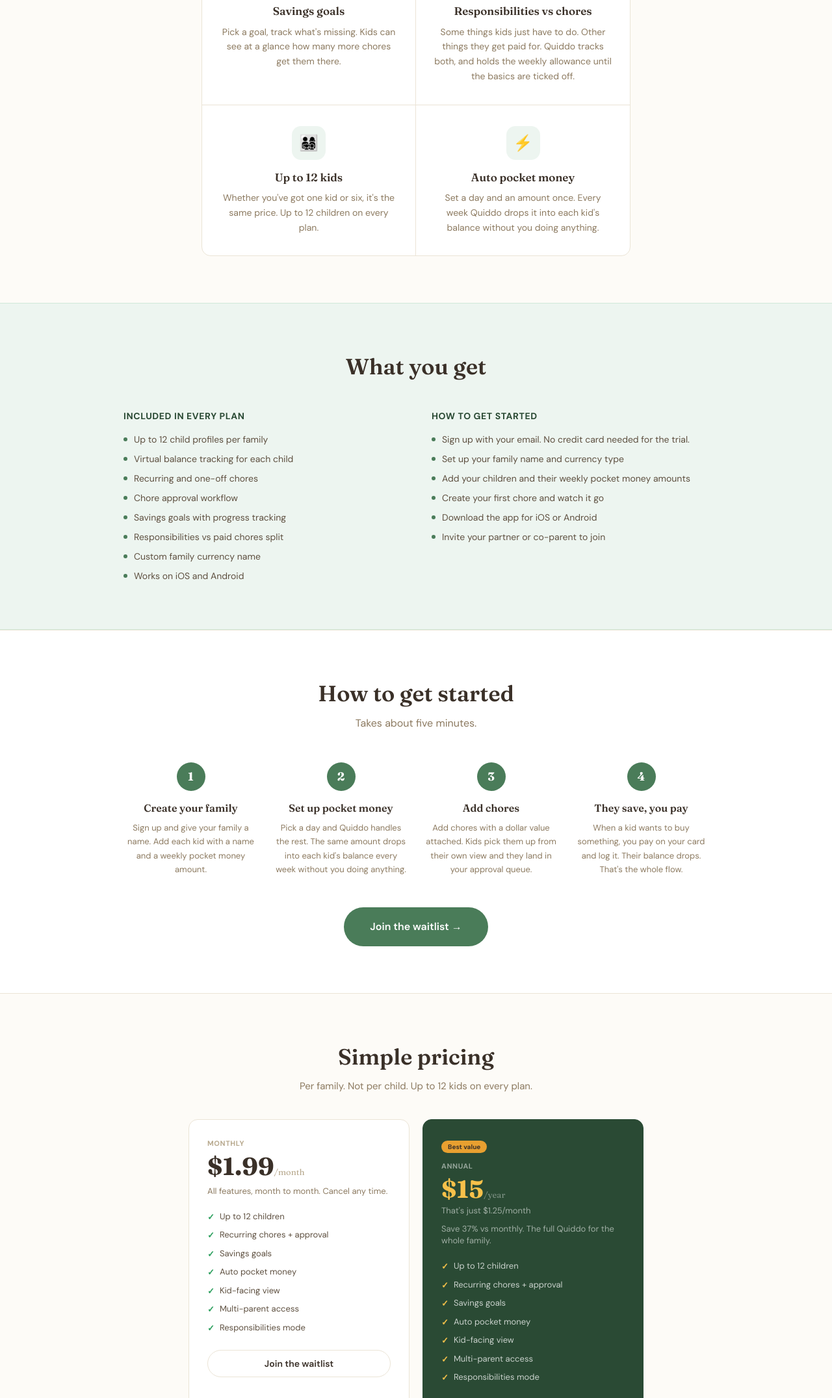
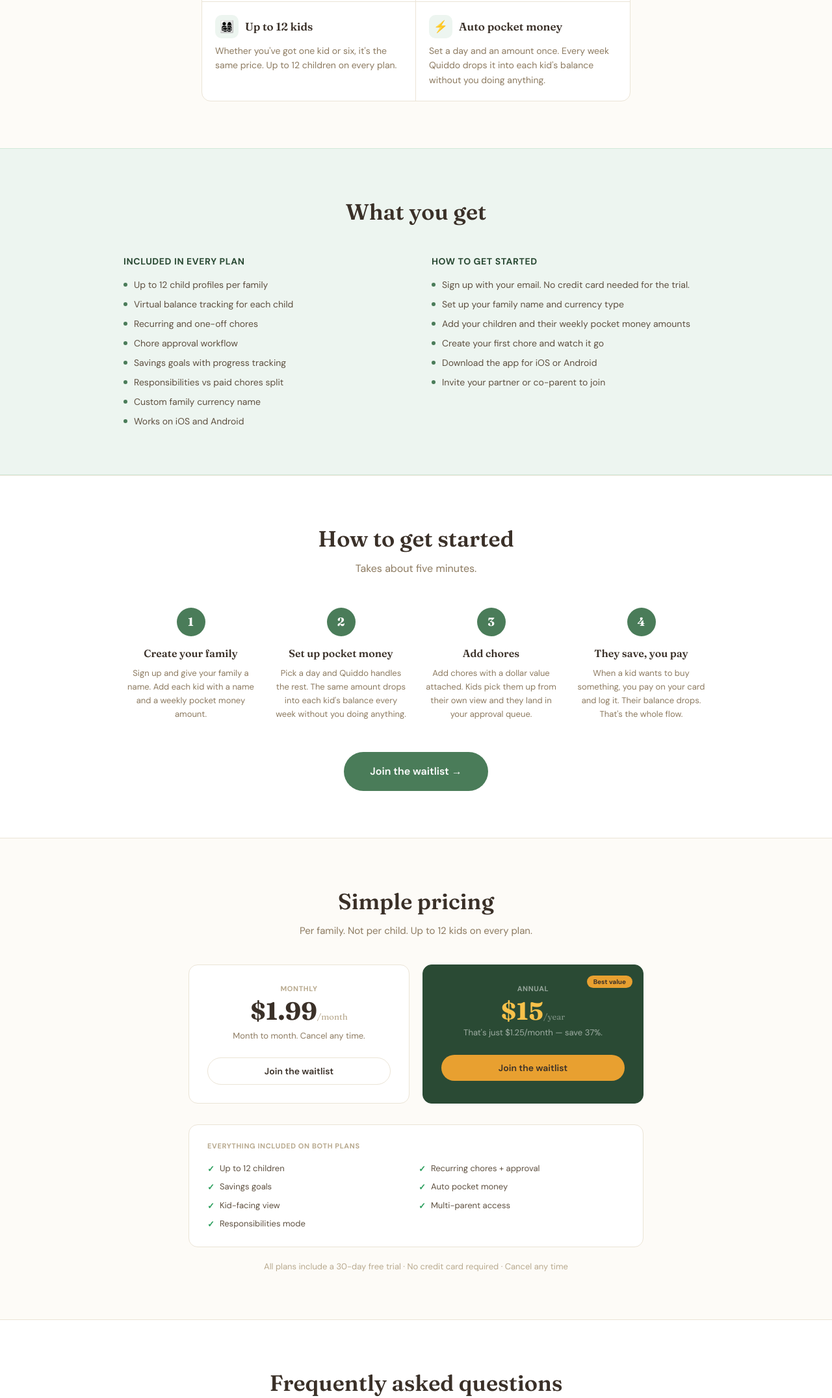
Before and after one commit to bslinger/pocket-money, an Astro site in the folder landing/: page / in a window 1280 px wide. Shown: the part 1820-3971 px from the top of the page at 65% size. Built offline with nearby package versions, Linux system fonts and the light colour scheme; Astro itself is replaced by a stand-in of ours.

Commit message:
Landing page layout improvements for mobile and pricing section

```diff
--- a/landing/src/components/Features.tsx
+++ b/landing/src/components/Features.tsx
@@ -36,24 +36,28 @@
           className="max-w-[660px] mx-auto bg-white rounded-[14px] overflow-hidden"
           style={{ border: '1px solid #EBE4D6' }}
         >
-          <div className="grid grid-cols-2">
+          <div className="grid grid-cols-1 sm:grid-cols-2">
             {WHY_FEATURES.map((feat, i) => {
               const isRightCol = i % 2 === 1;
               const isLastRow = i >= WHY_FEATURES.length - 2;
+              const isLastItem = i === WHY_FEATURES.length - 1;
               return (
                 <div
                   key={feat.title}
-                  className="px-7 py-8 text-center"
-                  style={{
-                    borderBottom: isLastRow ? 'none' : '1px solid #EBE4D6',
-                    borderRight: isRightCol ? 'none' : '1px solid #EBE4D6',
-                  }}
+                  className={[
+                    'px-5 py-5',
+                    !isLastItem ? 'border-b border-[#EBE4D6]' : '',
+                    isLastRow && !isLastItem ? 'sm:border-b-0' : '',
+                    !isRightCol ? 'sm:border-r sm:border-[#EBE4D6]' : '',
+                  ].filter(Boolean).join(' ')}
                 >
-                  <div className="w-[52px] h-[52px] rounded-[14px] bg-eucalyptus-50 flex items-center justify-center text-2xl mx-auto mb-3.5">
-                    {feat.emoji}
+                  <div className="flex items-center gap-2.5 mb-2">
+                    <div className="w-[36px] h-[36px] rounded-[10px] bg-eucalyptus-50 flex items-center justify-center text-lg flex-shrink-0">
+                      {feat.emoji}
+                    </div>
+                    <h3 className="font-display text-[17px] font-semibold text-bark-700 text-left">{feat.title}</h3>
                   </div>
-                  <h3 className="font-display text-[17px] font-semibold text-bark-700 mb-2">{feat.title}</h3>
-                  <p className="text-sm text-bark-500 leading-relaxed">{feat.desc}</p>
+                  <p className="text-sm text-bark-500 leading-relaxed text-left">{feat.desc}</p>
                 </div>
               );
             })}
@@ -62,7 +66,7 @@
       </section>
 
       {/* WHAT YOU GET */}
-      <section className="bg-eucalyptus-50 border-t border-eucalyptus-100 border-b border-b-eucalyptus-100 py-[72px] px-[5%]">
+      <section className="bg-eucalyptus-50 border-t border-eucalyptus-100 border-b border-b-eucalyptus-100 pt-10 pb-[72px] md:py-[72px] px-[5%]">
         <div className="max-w-[900px] mx-auto">
           <h2 className="font-display text-[34px] font-semibold text-bark-700 text-center mb-10">What you get</h2>
           <div className="grid grid-cols-1 md:grid-cols-2 gap-12">
--- a/landing/src/components/Hero.tsx
+++ b/landing/src/components/Hero.tsx
@@ -37,7 +37,7 @@
 
   return (
     <section className="bg-bark-50 px-[5%]">
-      <div className="mx-auto max-w-6xl grid grid-cols-1 md:grid-cols-2 min-h-[calc(100vh-60px)] items-center gap-[60px] py-[60px]">
+      <div className="mx-auto max-w-6xl grid grid-cols-1 md:grid-cols-2 md:min-h-[calc(100vh-60px)] md:items-center gap-[60px] pt-10 pb-10 md:py-[60px]">
         {/* Phone mockup — hidden on mobile */}
         <div className="hidden md:flex order-first md:order-none">
           <PhoneMockup />
@@ -55,7 +55,7 @@
             Kids earn pocket money and save up for what they want. When they're ready to spend, you pay on your card and it comes off their balance. No cash. No IOUs.
           </p>
 
-          <form id="waitlist-form" className="flex flex-col gap-3 max-w-[400px]" onSubmit={handleEmailSubmit}>
+          <form id="waitlist-form" className="flex flex-col gap-3 max-w-[400px] scroll-mt-[80px]" onSubmit={handleEmailSubmit}>
             <div className="grid grid-cols-2 gap-3">
               <input
                 type="text"
--- a/landing/src/components/Pricing.tsx
+++ b/landing/src/components/Pricing.tsx
@@ -1,3 +1,13 @@
+const FEATURES = [
+  'Up to 12 children',
+  'Recurring chores + approval',
+  'Savings goals',
+  'Auto pocket money',
+  'Kid-facing view',
+  'Multi-parent access',
+  'Responsibilities mode',
+];
+
 export default function Pricing() {
   return (
     <section id="pricing" className="bg-bark-50 border-t border-bark-200 py-[72px] px-[5%] text-center">
@@ -5,51 +15,48 @@
         <h2 className="font-display text-[34px] font-semibold text-bark-700 mb-2">Simple pricing</h2>
         <p className="text-[15px] text-bark-500 mb-10">Per family. Not per child. Up to 12 kids on every plan.</p>
 
-        <div className="grid grid-cols-1 md:grid-cols-2 gap-5 text-left">
+        <div className="grid grid-cols-1 md:grid-cols-2 gap-5">
           {/* Monthly */}
-          <div className="bg-white rounded-[14px] p-7 border-[1.5px] border-bark-200">
+          <div className="bg-white rounded-[14px] p-7 border-[1.5px] border-bark-200 flex flex-col items-center text-center">
             <div className="text-[11px] font-bold uppercase tracking-[0.6px] text-bark-400 mb-2">Monthly</div>
             <div className="font-display text-[38px] font-bold text-bark-700 leading-none">
               $1.99<span className="text-[13px] font-normal text-bark-400">/month</span>
             </div>
-            <p className="text-[13px] text-bark-500 mt-2.5 mb-5 leading-snug">All features, month to month. Cancel any time.</p>
-            <div className="flex flex-col gap-2 mb-6">
-              {['Up to 12 children', 'Recurring chores + approval', 'Savings goals', 'Auto pocket money', 'Kid-facing view', 'Multi-parent access', 'Responsibilities mode'].map(f => (
-                <div key={f} className="text-[13px] text-bark-600 flex gap-2 items-start">
-                  <span className="text-gumleaf-400 font-bold flex-shrink-0 mt-px">{'\u2713'}</span>{f}
-                </div>
-              ))}
-            </div>
+            <p className="text-[13px] text-bark-500 mt-2.5 leading-snug">Month to month. Cancel any time.</p>
             <a
               href="#waitlist-form"
-              className="block w-full py-2.5 rounded-full text-sm font-semibold text-center border-[1.5px] border-bark-200 text-bark-700 hover:border-bark-300 transition-colors"
+              className="block w-full mt-6 py-2.5 rounded-full text-sm font-semibold text-center border-[1.5px] border-bark-200 text-bark-700 hover:border-bark-300 transition-colors"
             >
               Join the waitlist
             </a>
           </div>
 
           {/* Annual — featured */}
-          <div className="bg-eucalyptus-600 rounded-[14px] p-7 border-[1.5px] border-eucalyptus-600 text-white">
-            <div className="inline-block bg-wattle-400 text-bark-700 text-[10px] font-bold px-2.5 py-0.5 rounded-full mb-3">Best value</div>
+          <div className="relative bg-eucalyptus-600 rounded-[14px] p-7 border-[1.5px] border-eucalyptus-600 text-white flex flex-col items-center text-center">
+            <div className="absolute top-4 right-4 bg-wattle-400 text-bark-700 text-[10px] font-bold px-2.5 py-0.5 rounded-full">Best value</div>
             <div className="text-[11px] font-bold uppercase tracking-[0.6px] text-white/50 mb-2">Annual</div>
             <div className="font-display text-[38px] font-bold text-wattle-300 leading-none">
               $15<span className="text-[13px] font-normal text-white/40">/year</span>
             </div>
-            <p className="text-[13px] text-white/55 mt-1">That's just $1.25/month</p>
-            <p className="text-[13px] text-white/55 mt-2.5 mb-5 leading-snug">Save 37% vs monthly. The full Quiddo for the whole family.</p>
-            <div className="flex flex-col gap-2 mb-6">
-              {['Up to 12 children', 'Recurring chores + approval', 'Savings goals', 'Auto pocket money', 'Kid-facing view', 'Multi-parent access', 'Responsibilities mode'].map(f => (
-                <div key={f} className="text-[13px] text-white/75 flex gap-2 items-start">
-                  <span className="text-wattle-300 font-bold flex-shrink-0 mt-px">{'\u2713'}</span>{f}
-                </div>
-              ))}
-            </div>
+            <p className="text-[13px] text-white/55 mt-1">That's just $1.25/month — save 37%.</p>
             <a
               href="#waitlist-form"
-              className="block w-full py-2.5 rounded-full text-sm font-semibold text-center bg-wattle-400 text-bark-700 hover:bg-wattle-300 transition-colors"
+              className="block w-full mt-6 py-2.5 rounded-full text-sm font-semibold text-center bg-wattle-400 text-bark-700 hover:bg-wattle-300 transition-colors"
             >
               Join the waitlist
             </a>
+          </div>
+        </div>
+
+        {/* Shared features */}
+        <div className="mt-8 bg-white rounded-[14px] border border-bark-200 px-7 py-6 text-left">
+          <p className="text-[11px] font-bold uppercase tracking-[0.6px] text-bark-400 mb-4">Everything included on both plans</p>
+          <div className="grid grid-cols-1 sm:grid-cols-2 gap-2">
+            {FEATURES.map(f => (
+              <div key={f} className="text-[13px] text-bark-600 flex gap-2 items-start">
+                <span className="text-gumleaf-400 font-bold flex-shrink-0 mt-px">{'\u2713'}</span>{f}
+              </div>
+            ))}
           </div>
         </div>
 
```
